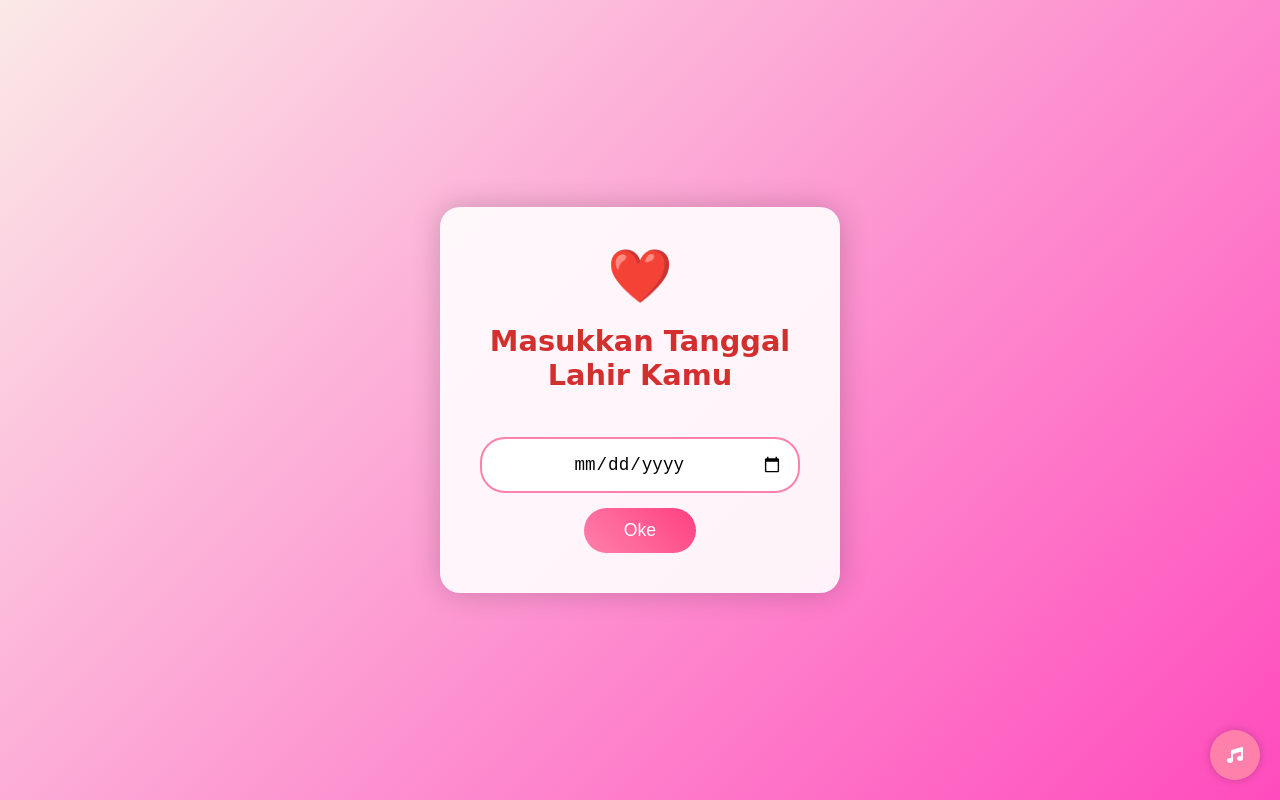
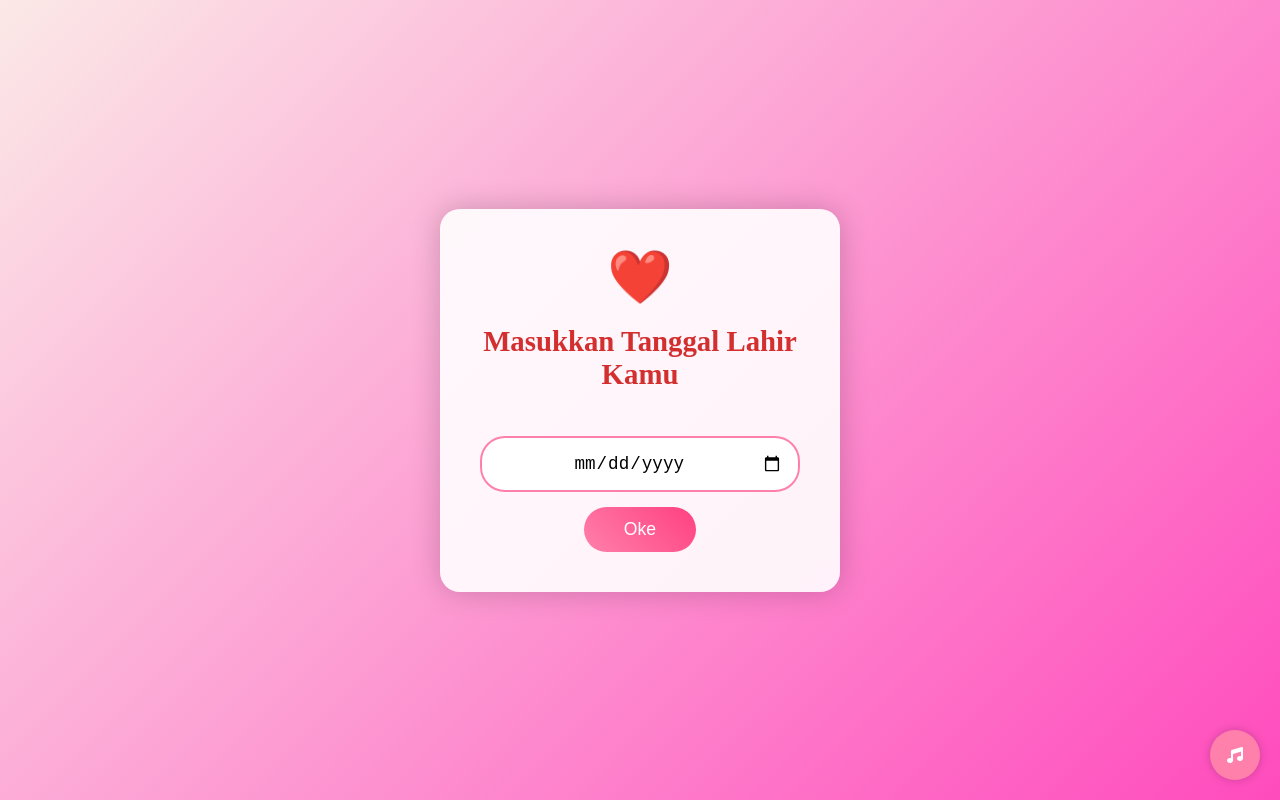
Before and after one commit to lukman924/lukman-web-github, a plain HTML site: page index.html in a window 1280 px wide. Drawn offline with Linux system fonts and the light colour scheme.

Commit message:
Update index.html

```diff
--- a/index.html
+++ b/index.html
@@ -12,7 +12,7 @@
         }
 
         body {
-            font-family: 'san-sarif', cursive;
+            font-family: 'san-sarif';
             background: linear-gradient(135deg, #fbe9e7, #ff4bbd);
             overflow-x: hidden;
         }
@@ -1013,4 +1013,5 @@ document.getElementById('messageForm').addEventListener('submit', function(e) {
 
     </script>
 </body>
+
 </html>
```
